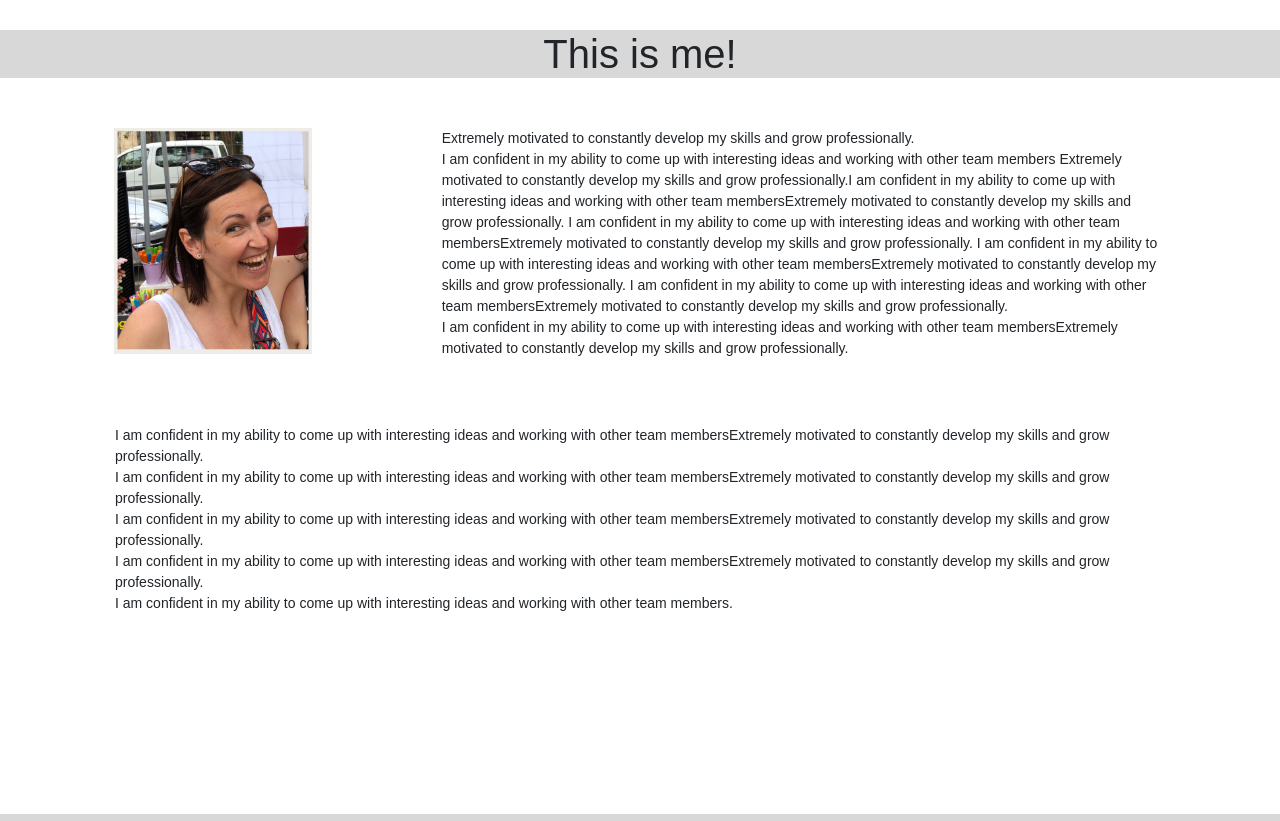
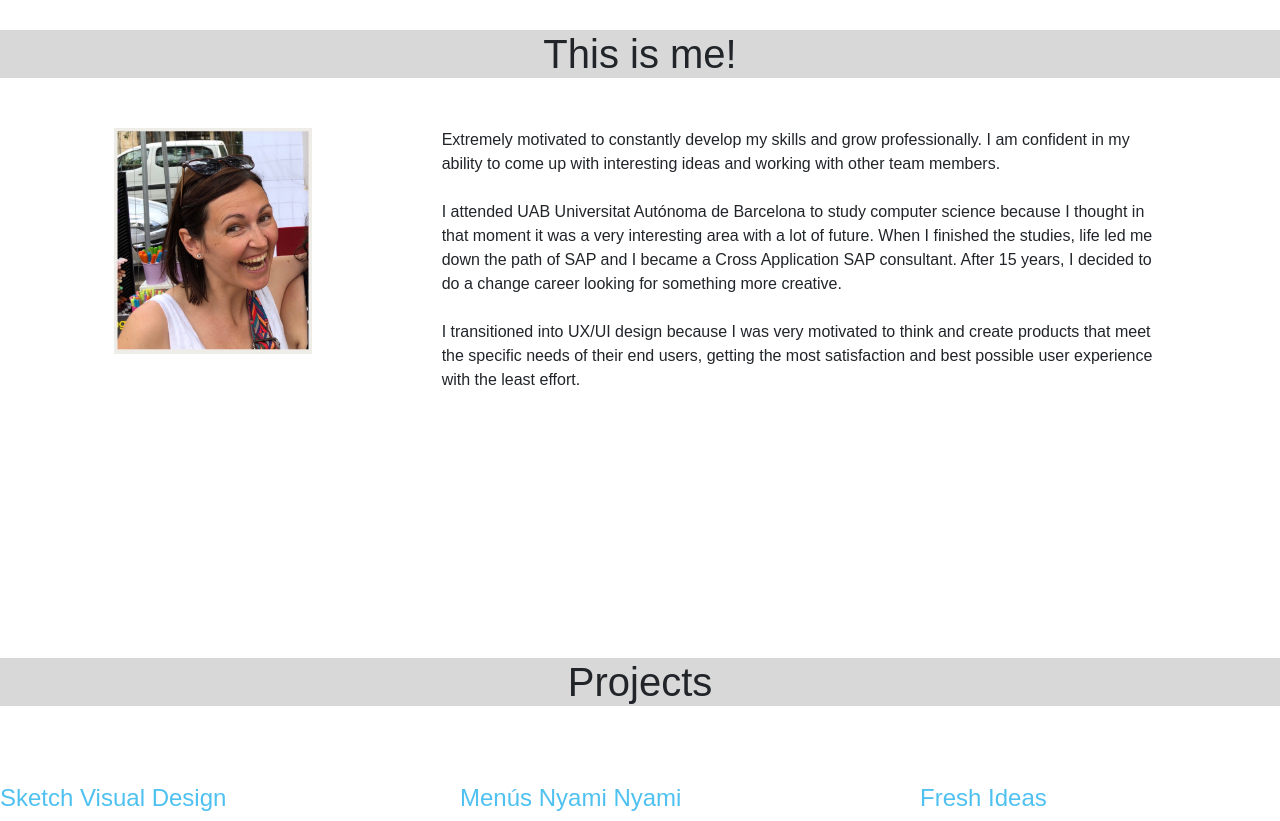
Before and after one commit to lidiaparras/portfolio, a plain HTML site: page index.html in a window 1280 px wide. Shown: the part 980-1801 px from the top of the page. Drawn offline with Linux system fonts and the light colour scheme; files whose address does not match are found by name.

Commit message:
arreglos 19oct2018

```diff
--- a/index.html
+++ b/index.html
@@ -108,13 +108,19 @@
           </div>
           <div class="col-sm-8" >
             <div>
-              <p class="right_margin text_left">Extremely motivated to constantly develop my skills and grow professionally. <Br>I am confident in my ability to come up with interesting ideas and working with other team members Extremely motivated to constantly develop my skills and grow professionally.I am confident in my ability to come up with interesting ideas and working with other team membersExtremely motivated to constantly develop my skills and grow professionally. I am confident in my ability to come up with interesting ideas and working with other team membersExtremely motivated to constantly develop my skills and grow professionally. I am confident in my ability to come up with interesting ideas and working with other team membersExtremely motivated to constantly develop my skills and grow professionally.
-                I am confident in my ability to come up with interesting ideas and working with other team membersExtremely motivated to constantly develop my skills and grow professionally. <Br>I am confident in my ability to come up with interesting ideas and working with other team membersExtremely motivated to constantly develop my skills and grow professionally.
+              <p class="right_margin text_left text_about">Extremely motivated to constantly develop my skills and grow professionally.
+I am confident in my ability to come up with interesting ideas and working with other team members.<br><br>
+I attended UAB Universitat Autónoma de Barcelona to study computer science because I thought in that moment it was a very interesting area with a lot of future.
+When I finished the studies, life led me down the path of SAP and I became a Cross Application SAP consultant. After 15 years, I decided to do a change career looking for something more creative. <br><br>
+
+I transitioned into UX/UI design because I was very motivated to think and create products that meet the specific needs of their end users, getting the most satisfaction and best possible user experience with the least effort.
+
+
                 </p>
               </div>
             </div>
           </div class="text_padding">
-          <p class="right_margin left_margin text_left text_padding"> I am confident in my ability to come up with interesting ideas and working with other team membersExtremely motivated to constantly develop my skills and grow professionally. <Br>I am confident in my ability to come up with interesting ideas and working with other team membersExtremely motivated to constantly develop my skills and grow professionally. <Br>I am confident in my ability to come up with interesting ideas and working with other team membersExtremely motivated to constantly develop my skills and grow professionally. <Br>I am confident in my ability to come up with interesting ideas and working with other team membersExtremely motivated to constantly develop my skills and grow professionally. <Br>I am confident in my ability to come up with interesting ideas and working with other team members.
+          <p class="right_margin left_margin text_left text_padding">
           </p>
         </div>
       </div>
--- a/stylesheets/style.css
+++ b/stylesheets/style.css
@@ -246,6 +246,9 @@ width: 50%;
 .text_left{
   text-align:left;
 }
+.text_about{
+  font-size: 16px;
+}
 .top_margin{
   margin-top: 200px;
 }
```
